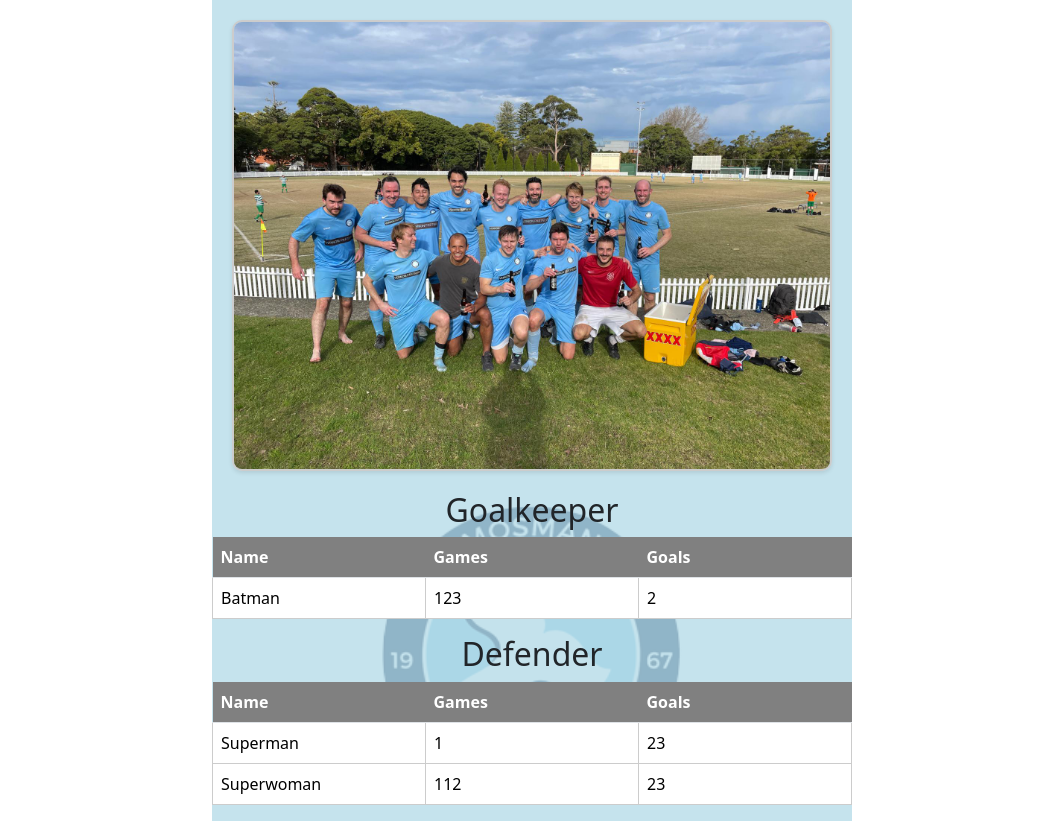
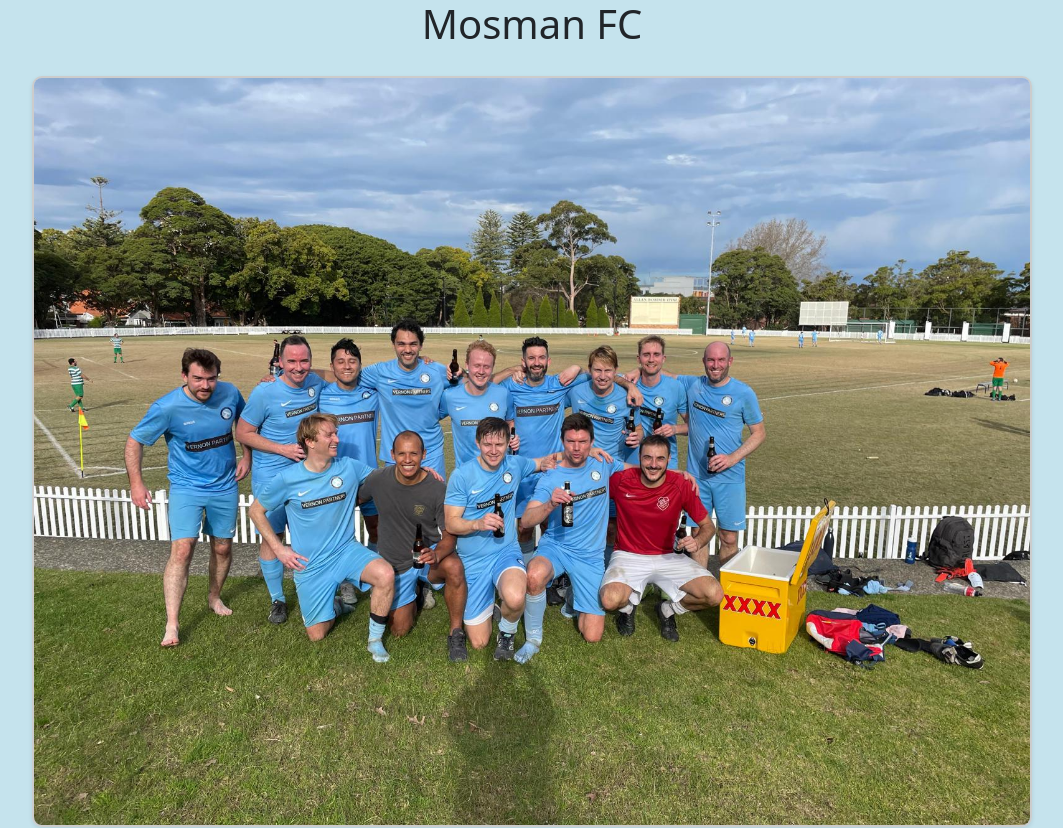
Before and after one commit to julian-petrich/amplify-react, a React (Create React App) app: page / in a window 1280 px wide. Shown: the top 828 px of the page, without its empty margins (108-1171 px from the left). Built offline with nearby package versions, Linux system fonts and the light colour scheme.

Commit message:
adjusting content

```diff
--- a/public/index.html
+++ b/public/index.html
@@ -24,7 +24,7 @@
       work correctly both with client-side routing and a non-root public URL.
       Learn how to configure a non-root public URL by running `npm run build`.
     -->
-    <title>React App</title>
+    <title>Mosman FC</title>
   </head>
   <body>
     <noscript>You need to enable JavaScript to run this app.</noscript>
--- a/src/App.css
+++ b/src/App.css
@@ -11,8 +11,6 @@ body {
   justify-content: center;
   align-items: center;
   min-height: 100vh; /* Optional: If you want to center the table vertically as well */
-  margin-left:25%;
-  margin-right:25%;
   background-color: rgba(173, 216, 230, 0.7);;
 }
 
--- a/src/App.js
+++ b/src/App.js
@@ -7,6 +7,7 @@ import 'bootstrap/dist/css/bootstrap.min.css';
 function App() {
   return (
     <div className='center'>
+      <h1>Mosman FC</h1>
       <div className="image-container">
           <img src="/mosman_team.jpeg" alt="Mosman Team" />
       </div>
@@ -20,7 +21,8 @@ function App() {
                 <th>Games</th>
                 <th>Goals</th>
                 {/* Add more headers for other properties if needed */}
-            </tr>             </thead>
+            </tr>
+          </thead>
           <tbody>
               <tr>
                 <td>Batman</td>
@@ -40,7 +42,8 @@ function App() {
                 <th>Games</th>
                 <th>Goals</th>
                 {/* Add more headers for other properties if needed */}
-            </tr>             </thead>
+            </tr>
+          </thead>
           <tbody>
               <tr>
                 <td>Superman</td>
```
